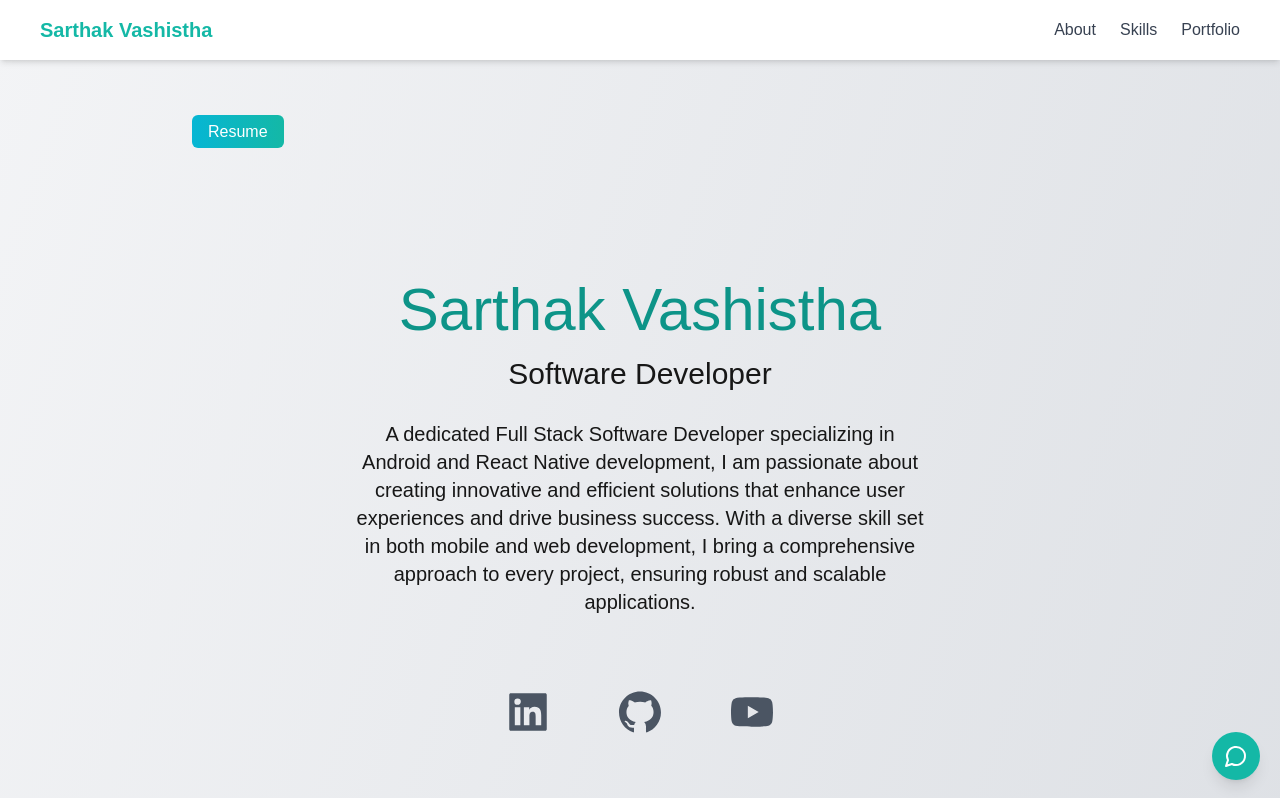
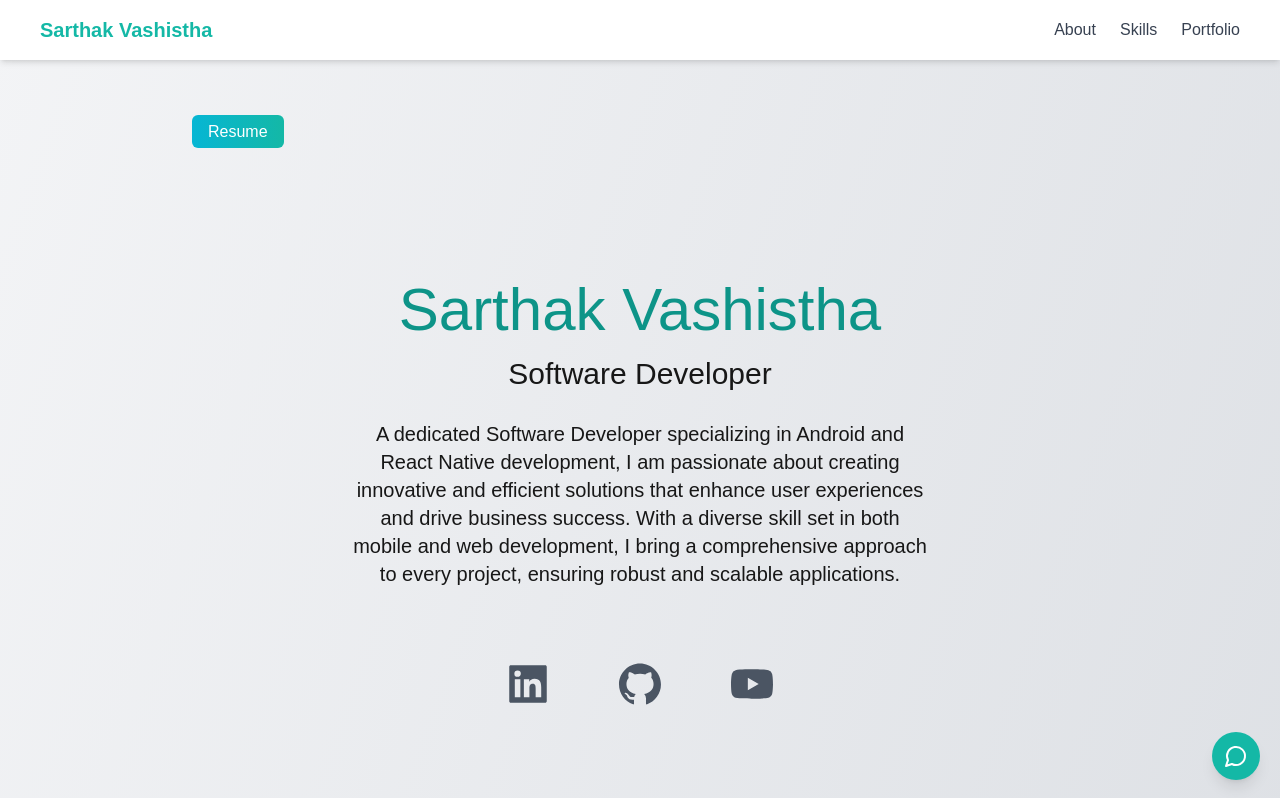
Before and after one commit to Insitium/sarthak-portfolio, a Next.js app: page / in a window 1280 px wide. Shown: the top 798 px of the page. Built offline with nearby package versions, Linux system fonts and the light colour scheme.

Commit message:
changed minor in about content

```diff
--- a/src/app/page.js
+++ b/src/app/page.js
@@ -85,7 +85,7 @@ export default function Home() {
 
             <h2 className='text-5xl py-2 text-teal-600 dark:text-teal-400font-medium md:text-6xl'> Sarthak Vashistha</h2>
             <h3 className='text-2xl py-2 md:text-3xl'> Software Developer</h3>
-            <p className=' text-md py-5 leading-8 text-grey-800 md:text-xl max-w-xl mx-auto'>A dedicated Full Stack Software Developer specializing in Android and React Native development, I am passionate about creating innovative and efficient solutions that enhance user experiences and drive business success. With a diverse skill set in both mobile and web development, I bring a comprehensive approach to every project, ensuring robust and scalable applications.
+            <p className=' text-md py-5 leading-8 text-grey-800 md:text-xl max-w-xl mx-auto'>A dedicated Software Developer specializing in Android and React Native development, I am passionate about creating innovative and efficient solutions that enhance user experiences and drive business success. With a diverse skill set in both mobile and web development, I bring a comprehensive approach to every project, ensuring robust and scalable applications.
             </p>
 
           </div>
```
